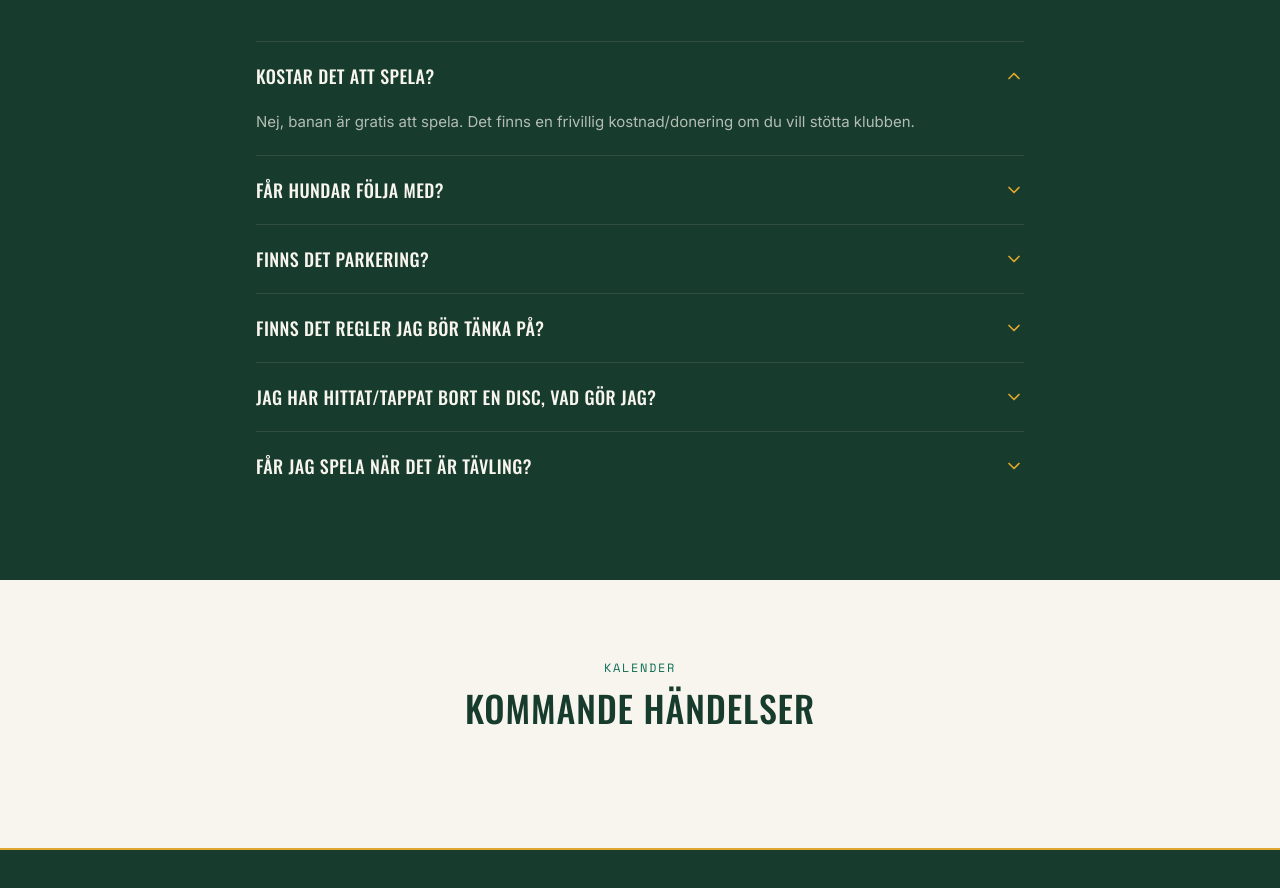
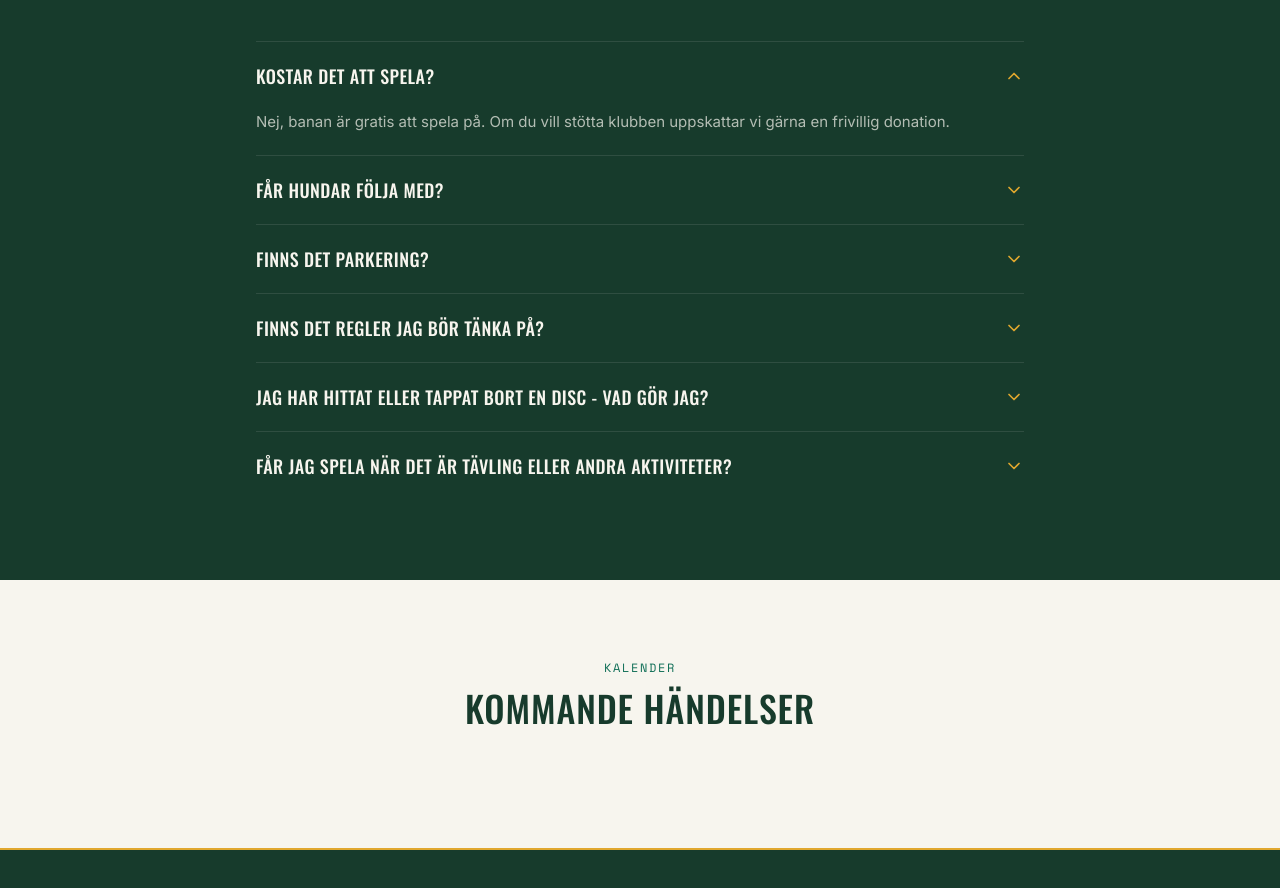
Before and after one commit to KungForsen/alvkarleby-dgp, a Next.js app: page / in a window 1280 px wide. Shown: the part 1590-2478 px from the top of the page. Built offline with nearby package versions, Linux system fonts and the light colour scheme.

Commit message:
FAQ-format

```diff
--- a/src/components/FAQ.tsx
+++ b/src/components/FAQ.tsx
@@ -6,27 +6,27 @@ import { ChevronDown } from "lucide-react";
 const faqs = [
   {
     q: "Kostar det att spela?",
-    a: "Nej, banan är gratis att spela. Det finns en frivillig kostnad/donering om du vill stötta klubben.",
+    a: "Nej, banan är gratis att spela på. Om du vill stötta klubben uppskattar vi gärna en frivillig donation.",
   },
   {
     q: "Får hundar följa med?",
-    a: "Ja, kopplade hundar är välkomna. Kom ihåg att plocka upp efter dem.",
+    a: "Ja, kopplade hundar är välkomna. Tänk på att plocka upp efter din hund och visa hänsyn till andra besökare.",
   },
   {
     q: "Finns det parkering?",
-    a: "Ja, parkering finns i anslutning till banan.",
+    a: "Ja, det finns parkering i direkt anslutning till banan.",
   },
   {
     q: "Finns det regler jag bör tänka på?",
-    a: "Ja. Visa hänsyn till andra spelare, gående och naturen. Kasta aldrig om någon befinner sig inom räckhåll, och låt snabbare grupper spela igenom om det är möjligt.",
+    a: "Ja. Visa hänsyn till andra spelare, gående och naturen. Kasta aldrig om någon befinner sig inom räckhåll, och släpp gärna igenom snabbare grupper när det är möjligt.",
   },
   {
-    q: "Jag har hittat/tappat bort en disc, vad gör jag?",
-    a: "Hittad disc lämnas in i brevlådan vid informationstavlan. Vid en borttappad disc som återfinns skickar vi ut ett SMS — den kan sedan hämtas i samband med veckogolf eller enligt överenskommelse med den som hör av sig.",
+    q: "Jag har hittat eller tappat bort en disc - vad gör jag?",
+    a: "Hittade diskar lämnas i brevlådan vid informationstavlan. Om en märkt disc återfinns skickar vi ett SMS till ägaren. Discen kan därefter hämtas i samband med veckogolfen eller enligt överenskommelse.",
   },
   {
-    q: "Får jag spela när det är tävling?",
-    a: "Vid tävlingar eller organiserade aktiviteter kan banan vara helt eller delvis avstängd. Se kalendern eller klubbens sociala medier för aktuell information.",
+    q: "Får jag spela när det är tävling eller andra aktiviteter?",
+    a: "Ja, men vid tävlingar eller organiserade aktiviteter kan hela eller delar av banan vara avstängda. Kontrollera kalendern eller klubbens sociala medier för aktuell information innan du besöker banan.",
   },
 ];
 
```
